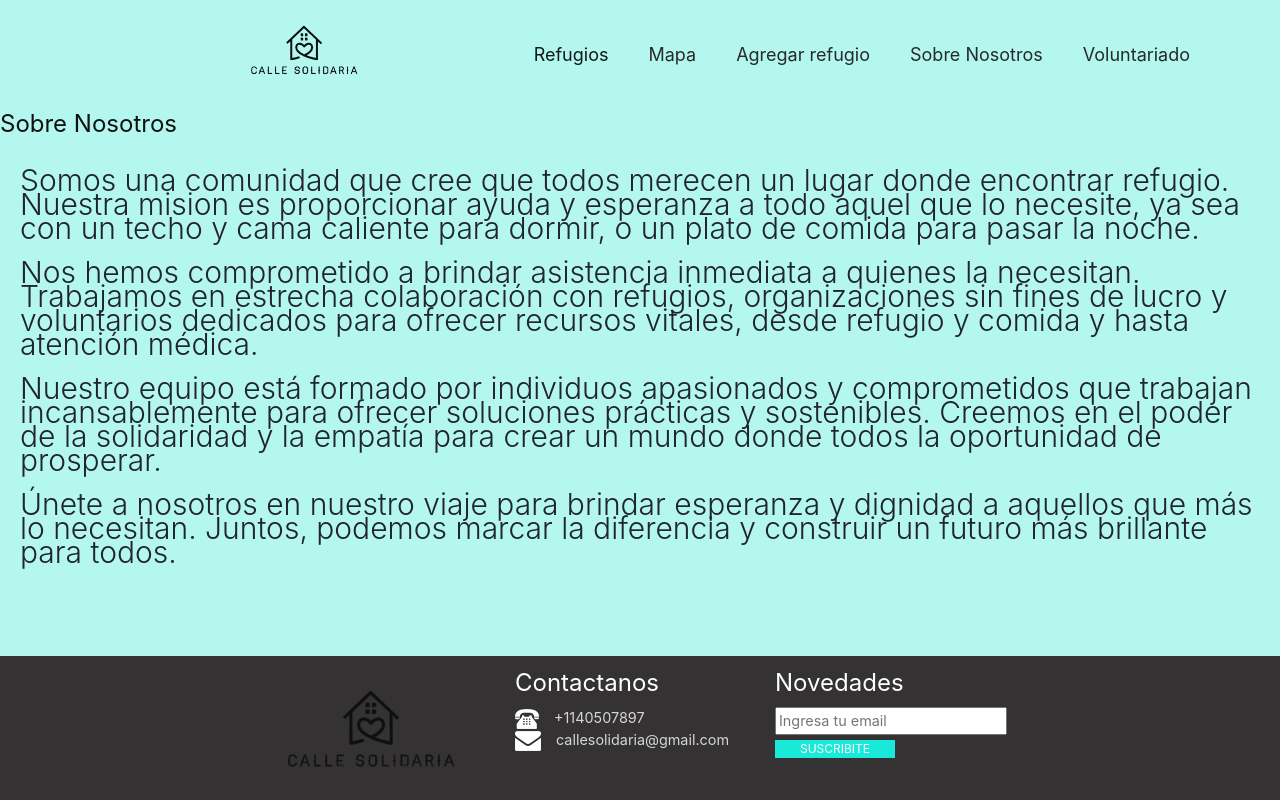
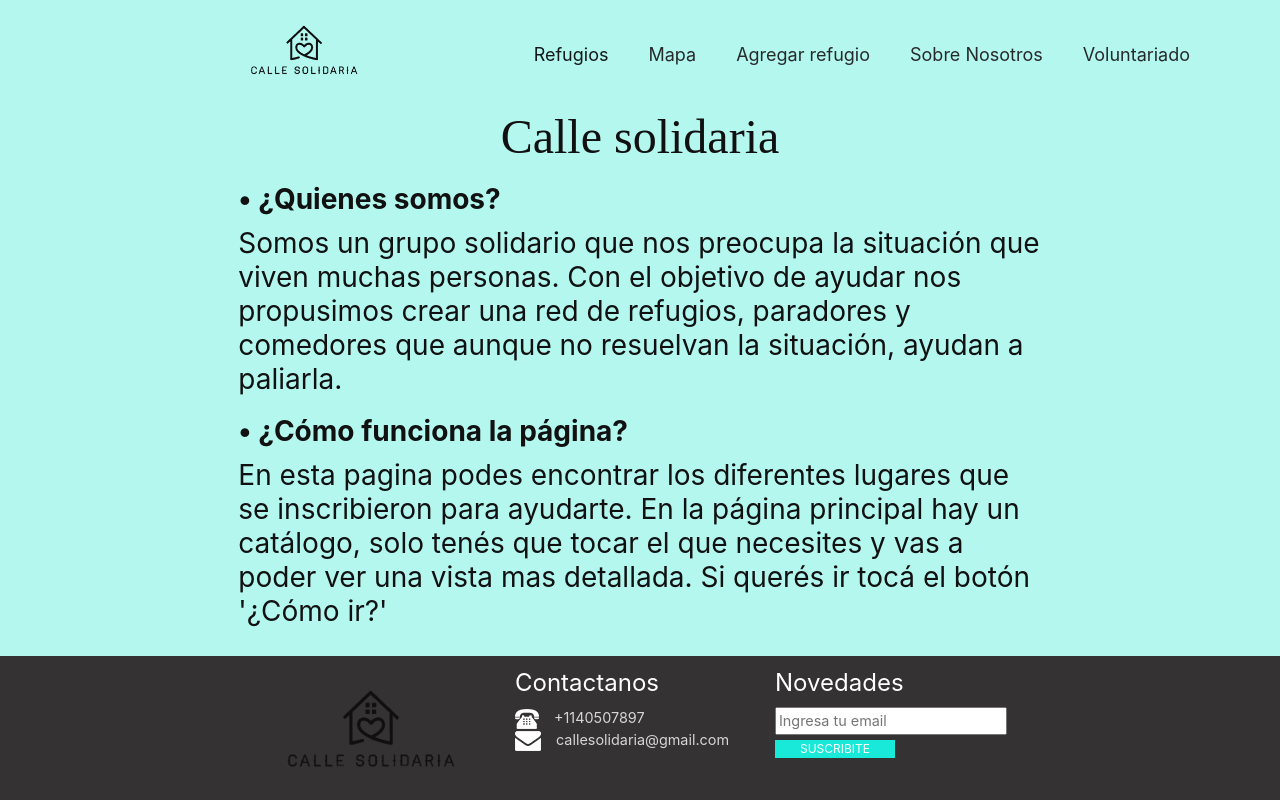
Before and after one commit to AntonioFranciulli/TPIntroDelSoft, a Flask app: page /about_us in a window 1280 px wide. Run offline with Flask 3, Linux system fonts and the light colour scheme; some libraries are stand-ins or nearby versions.

```diff
--- a/templates/400.html
+++ b/templates/400.html
@@ -1,4 +1,7 @@
 {% extends "base.html" %}
 {% block body %}
+<div class="container-fluid d-flex flex-column justify-content-center align-items-center">
     <h1>400 BAD REQUEST</h1>
+    <h2>Hubo un error al realizar tu peticion</h2>
+</div>
 {% endblock %}
--- a/templates/403.html
+++ b/templates/403.html
@@ -1,4 +1,8 @@
 {% extends "base.html" %}
 {% block body %}
+
+<div class="container-fluid d-flex flex-column justify-content-center align-items-center">
     <h1>403 FORBIDDEN</h1>
+    <h2>No tenes autorizacion para realizar esta accion</h2>
+</div>
 {% endblock %}
--- a/templates/404.html
+++ b/templates/404.html
@@ -1,5 +1,7 @@
 {% extends "base.html" %}
 {% block body %}
+<div class="container-fluid d-flex flex-column justify-content-center align-items-center">
     <h1>ERROR 404</h1>
     <h2>Parece que la página que estás buscando no existe.</h2>
+</div>
 {% endblock %}
--- a/templates/500.html
+++ b/templates/500.html
@@ -1,4 +1,7 @@
 {% extends "base.html" %}
 {% block body %}
+<div class="container-fluid d-flex flex-column justify-content-center align-items-center">
     <h1>500 INTERNAL SERVER ERROR</h1>
+    <h2>Hubo un error en el servidor al procesar tu solicitud.</h2>
+</div>
 {% endblock %}
--- a/templates/about_us.html
+++ b/templates/about_us.html
@@ -1,13 +1,18 @@
 {% extends 'base.html' %}
 {% block body %}
-<style>
-    .letra{
-        font-size: 30px;
-    }
-</style>
-<h1>Sobre Nosotros</h1>
-<p class="letra">Somos una comunidad que cree que todos merecen un lugar donde encontrar refugio. Nuestra mision es proporcionar ayuda y esperanza a todo aquel que lo necesite, ya sea con un techo y cama caliente para dormir, o un plato de comida para pasar la noche.</p>
-<p class="letra">Nos hemos comprometido a brindar asistencia inmediata a quienes la necesitan. Trabajamos en estrecha colaboración con refugios, organizaciones sin fines de lucro y voluntarios dedicados para ofrecer recursos vitales, desde refugio y comida y hasta atención médica. </p>
-<p class="letra" >Nuestro equipo está formado por individuos apasionados y comprometidos que trabajan incansablemente para ofrecer soluciones prácticas y sostenibles. Creemos en el poder de la solidaridad y la empatía para crear un mundo donde todos la oportunidad de prosperar.</p>
-<p class="letra"> Únete a nosotros en nuestro viaje para brindar esperanza y dignidad a aquellos que más lo necesitan. Juntos, podemos marcar la diferencia y construir un futuro más brillante para todos.</p>
+<div class="container-fluid d-flex justify-content-center">
+    <div class="col-8">
+        <h1 class="mb-2" style="font-size: 48px; text-align: center; font-family: 'Times New Roman', Times, serif;">Calle solidaria</h1>
+        <h3 style="font-weight: 700;">&#x2022; ¿Quienes somos?</h3>
+        <h3 class="mb-2">
+            Somos un grupo solidario que nos preocupa la situación que viven muchas personas. Con el objetivo de ayudar nos propusimos
+            crear una red de refugios, paradores y comedores que aunque no resuelvan la situación, ayudan a paliarla.
+        </h3>
+        <h3 style="font-weight: 700;">&#x2022; ¿Cómo funciona la página?</h3>
+        <h3>
+            En esta pagina podes encontrar los diferentes lugares que se inscribieron para ayudarte. En la página principal hay un catálogo, solo tenés que tocar
+            el que necesites y vas a poder ver una vista mas detallada. Si querés ir tocá el botón '¿Cómo ir?'
+        </h3>
+    </div>
+</div>
 {% endblock %}
```
